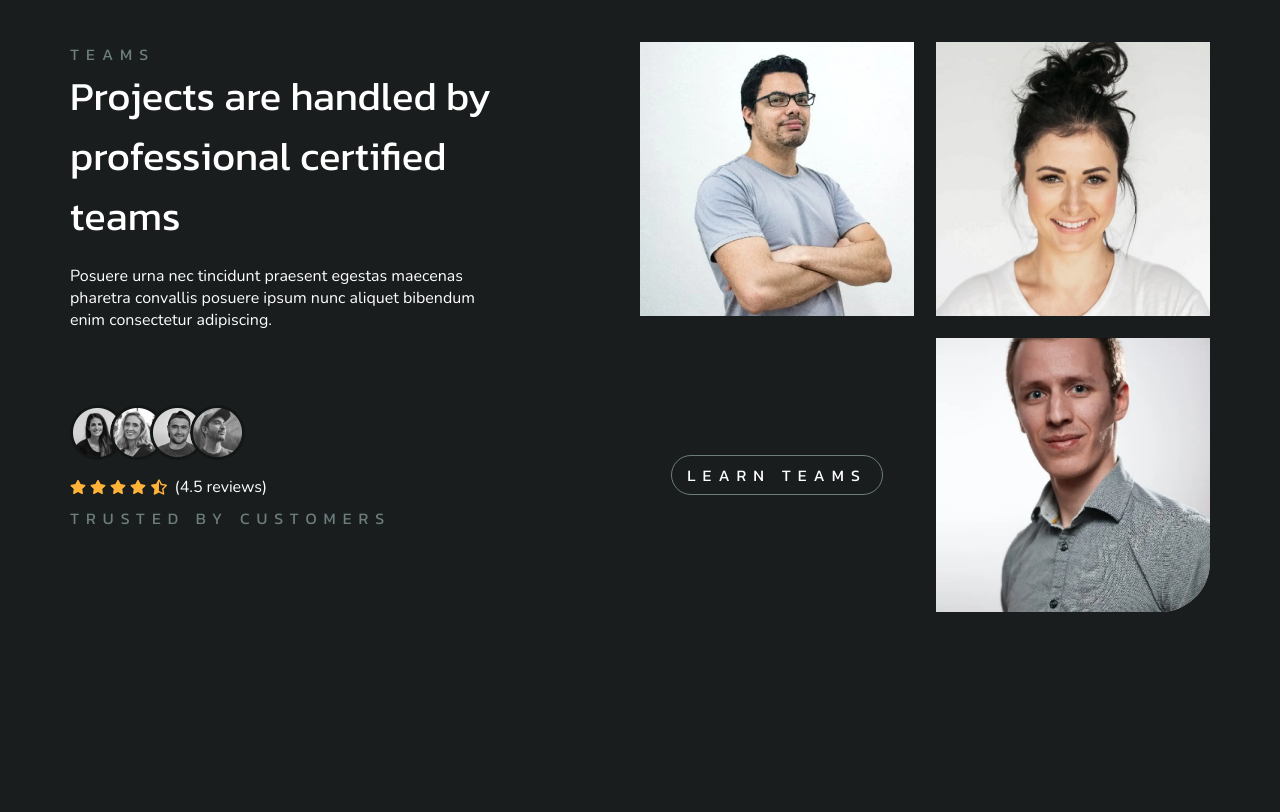
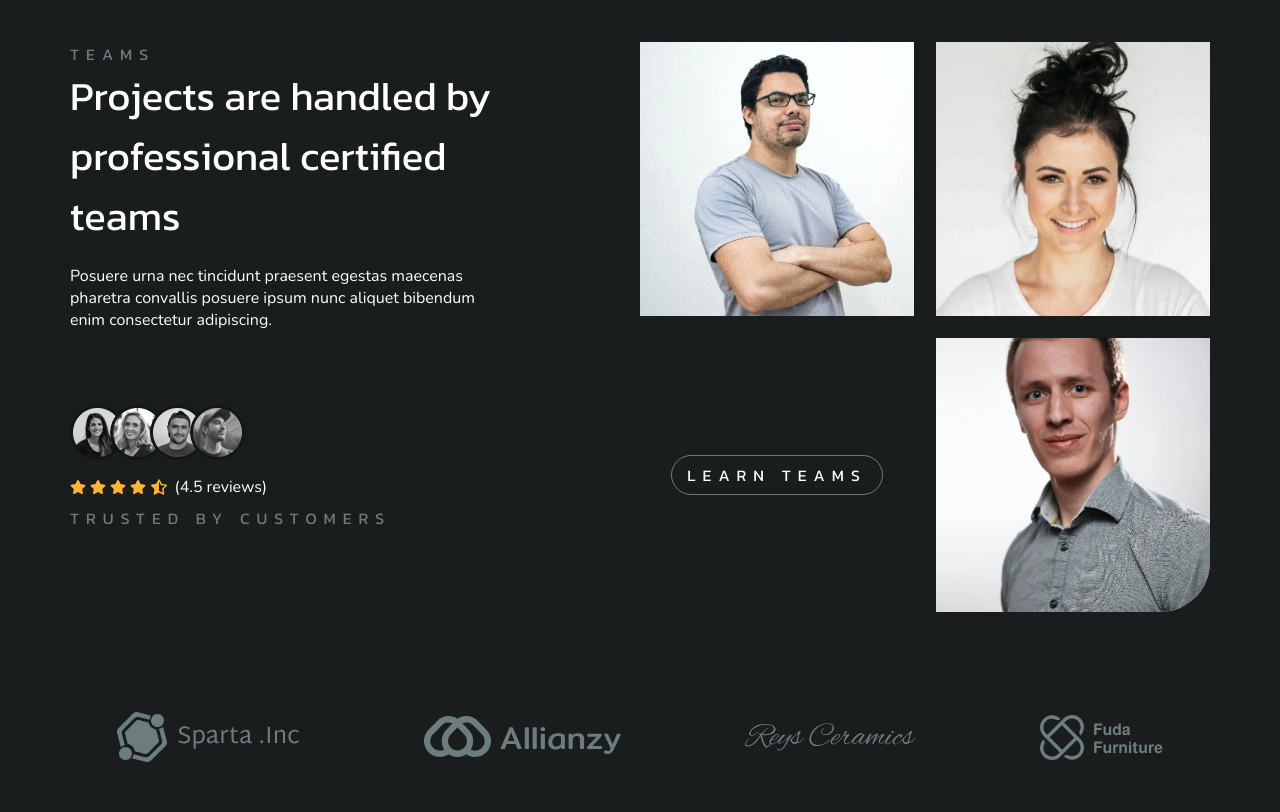
Before and after one commit to dsurdiy/interia, a plain HTML site: page index.html in a window 1280 px wide. Shown: the part 2062-2874 px from the top of the page. Before the commit the page ends 2724 px from the top, so only its background shows below. Drawn offline with nearby package versions, Linux system fonts and the light colour scheme.

Commit message:
added partners block

```diff
--- a/index.html
+++ b/index.html
@@ -171,6 +171,24 @@
           </ul>
         </div>
       </section>
+      <div class="page__partners partners">
+        <div class="partners__container">
+          <ul class="partners__list">
+            <li class="partners__item">
+              <img class="partners__logo" src="img/partners/partner-01.svg" alt="partner logo">
+            </li>
+            <li class="partners__item">
+              <img class="partners__logo" src="img/partners/partner-02.svg" alt="partner logo">
+            </li>
+            <li class="partners__item">
+              <img class="partners__logo" src="img/partners/partner-03.svg" alt="partner logo">
+            </li>
+            <li class="partners__item">
+              <img class="partners__logo" src="img/partners/partner-04.svg" alt="partner logo">
+            </li>
+          </ul>
+        </div>
+      </div>
     </main>
 
     <footer class="footer">
--- a/scss/_index.scss
+++ b/scss/_index.scss
@@ -20,6 +20,13 @@
    }
    // .page__team
    &__team {
+      padding: toRem(50) toRem(0);
+      @media (max-width: toEm($mobile)) {
+         padding: toRem(35) toRem(0);
+      }
+   }
+   // .page__partners
+   &__partners {
       padding: toRem(50) toRem(0);
       @media (max-width: toEm($mobile)) {
          padding: toRem(35) toRem(0);
@@ -420,3 +427,25 @@
       text-transform: uppercase;
    }
 }
+
+.partners {
+   // .partners__container
+   &__container {
+   }
+   // .partners__list
+   &__list {
+      display: flex;
+      flex-wrap: wrap;
+      align-items: center;
+      justify-content: space-around;
+      gap: toRem(30);
+   }
+   // .partners__item
+   &__item {
+   }
+   // .partners__logo
+   &__logo {
+      max-width: 100%;
+      object-fit: contain;
+   }
+}
```
Also changed, not shown: css/style.min.css, img/partners/partner-01.svg (added), img/partners/partner-02.svg (added), img/partners/partner-03.svg (added), img/partners/partner-04.svg (added).
